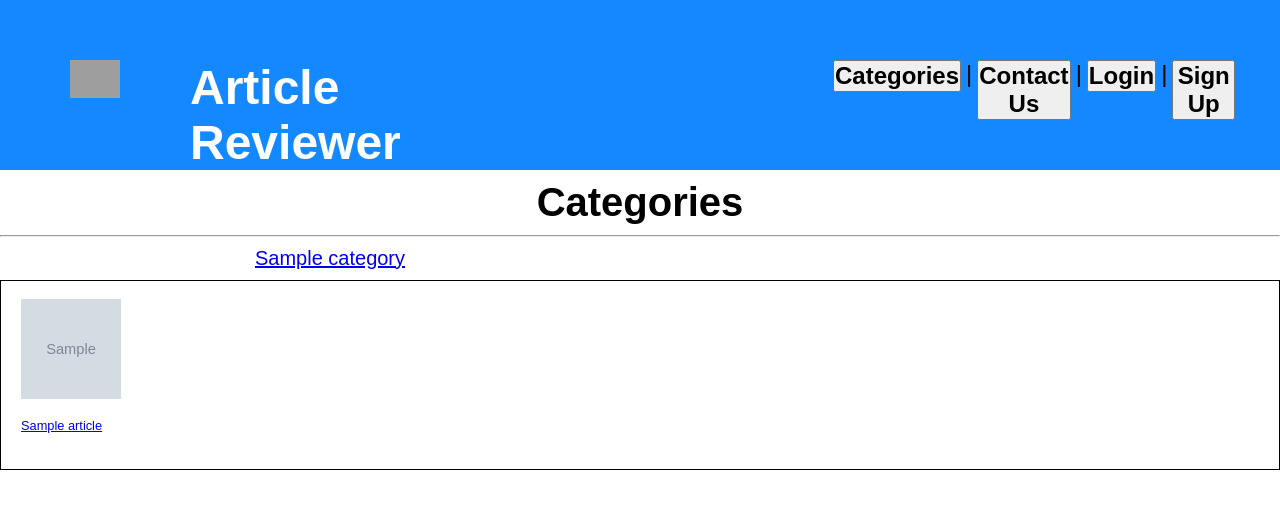
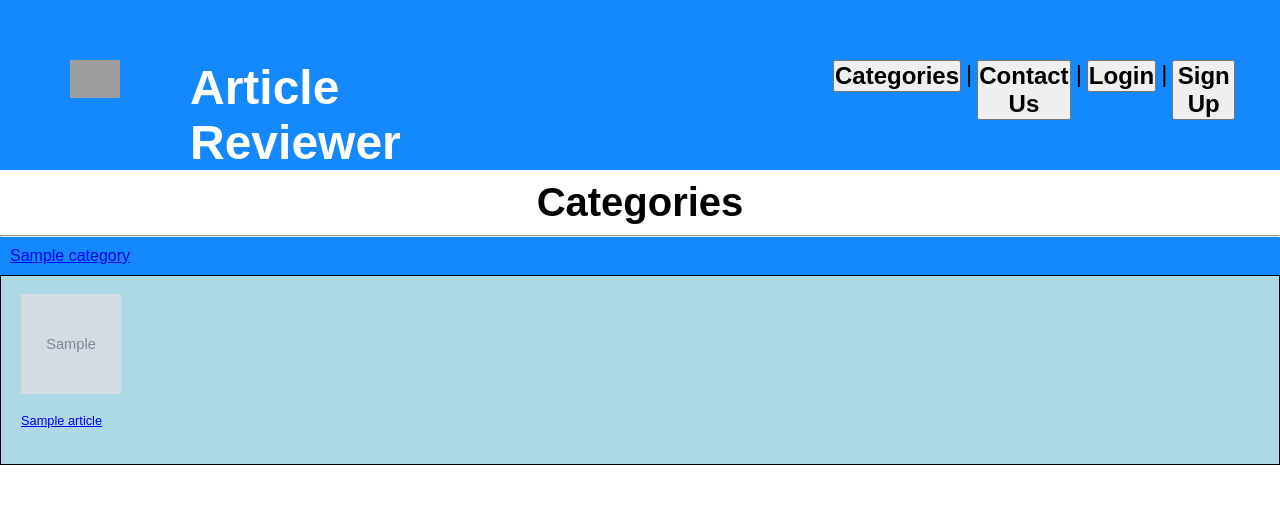
Before and after one commit to 2431345K/article-web-app, a Django app: page /article_reviewer/category/ in a window 1280 px wide. Shown: the top 509 px of the page. Run offline with Django 3.2, Linux system fonts and the light colour scheme; tables that the repository leaves empty hold one stand-in row (values such as "Sample post"); grey boxes marked "Sample" are stand-in pictures; some libraries are stand-ins or nearby versions; grey boxes are pictures that could not be loaded.

Commit message:
added more CSS to Category page

```diff
--- a/static/CSS/category.css
+++ b/static/CSS/category.css
@@ -10,16 +10,16 @@
 
 .popular{
     border: 1px solid black;
+    background-color: lightblue;
 }
 
 .category{
     font: sans-serif;
-    font-size: 20px;
+    background-color: #1489ff;
     margin: left;
-    width: 50%;
     padding: 10px;
-    text-align: center;
     text-decoration: none;
+    color: #FFFF
 }
 
 .IconRatings{
```
